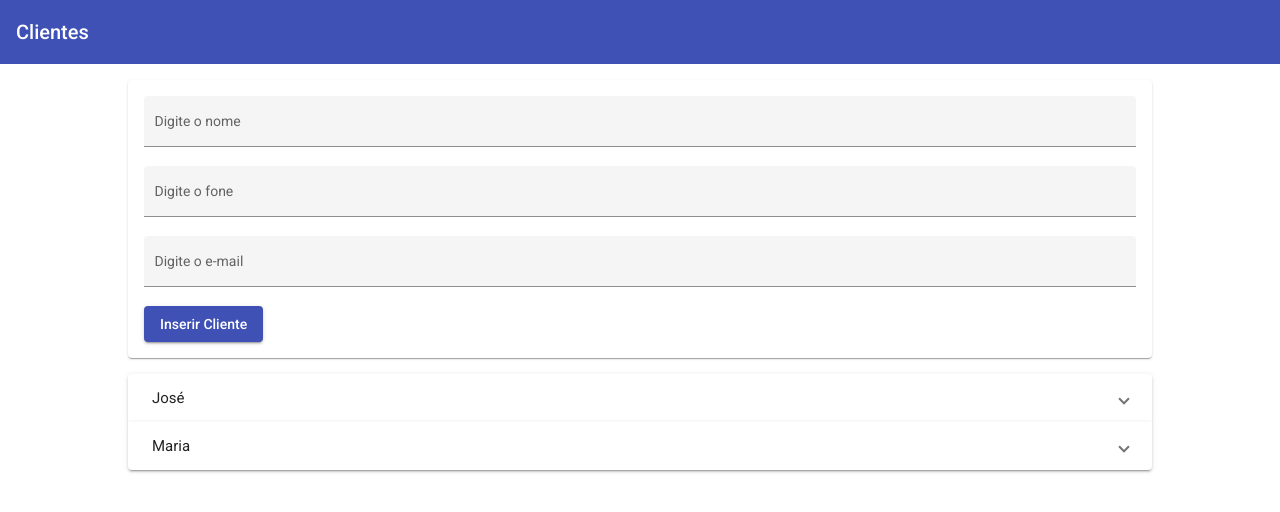
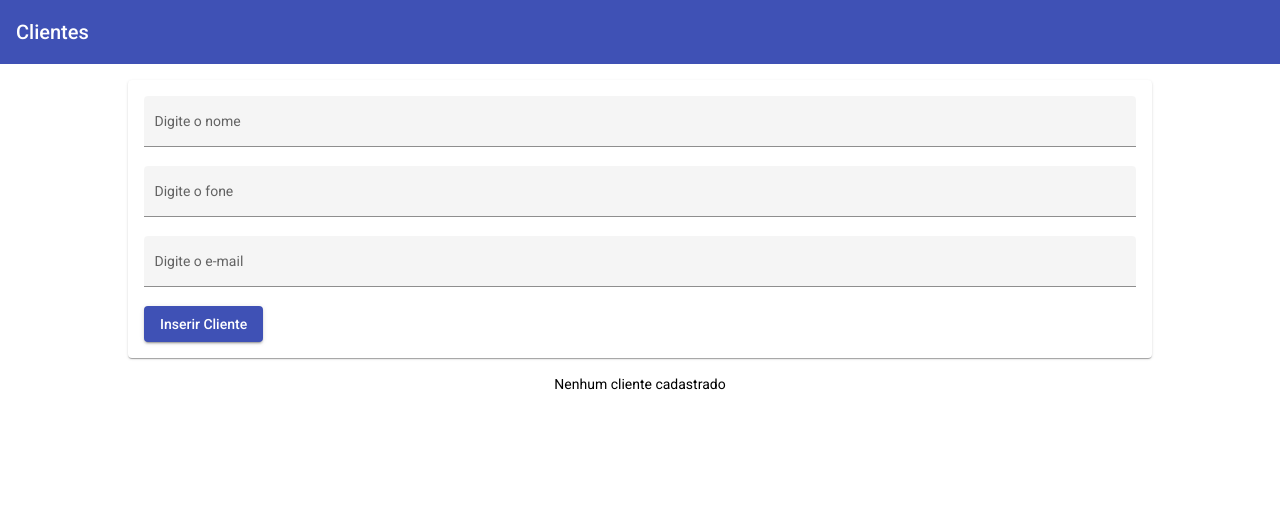
Before and after one commit to professorbossini/20221_maua_ecmc252_mean_clientes, an Angular app: page / in a window 1280 px wide. Shown: the top 512 px of the page. Built offline with nearby package versions, Linux system fonts and the light colour scheme.

Commit message:
apostila01-mean: fim da secao 2.7
renderizacao condicional da lista de clientes e feedback textual quando ela esta vazia

```diff
--- a/src/app/clientes/cliente-lista/cliente-lista.component.html
+++ b/src/app/clientes/cliente-lista/cliente-lista.component.html
@@ -1,4 +1,4 @@
-<mat-accordion>
+<mat-accordion *ngIf="clientes.length > 0">
 
     <mat-expansion-panel *ngFor="let cliente of clientes">
         <mat-expansion-panel-header>{{cliente.nome}}</mat-expansion-panel-header>
@@ -7,3 +7,5 @@
     </mat-expansion-panel>
 
 </mat-accordion>
+
+<p *ngIf="clientes.length <= 0" class="mat-body-1" style="text-align: center">Nenhum cliente cadastrado</p>
--- a/src/app/clientes/cliente-lista/cliente-lista.component.ts
+++ b/src/app/clientes/cliente-lista/cliente-lista.component.ts
@@ -8,16 +8,16 @@ import { Component, OnInit } from '@angular/core';
 export class ClienteListaComponent implements OnInit {
 
   clientes = [
-    {
-      nome: 'José',
-      fone: '12345678',
-      email: 'jose@email.com'
-    },
-    {
-      nome: 'Maria',
-      fone: '98765432',
-      email: 'maria@email.com'
-    }
+    // {
+    //   nome: 'José',
+    //   fone: '12345678',
+    //   email: 'jose@email.com'
+    // },
+    // {
+    //   nome: 'Maria',
+    //   fone: '98765432',
+    //   email: 'maria@email.com'
+    // }
   ]
 
   constructor() { }
```
